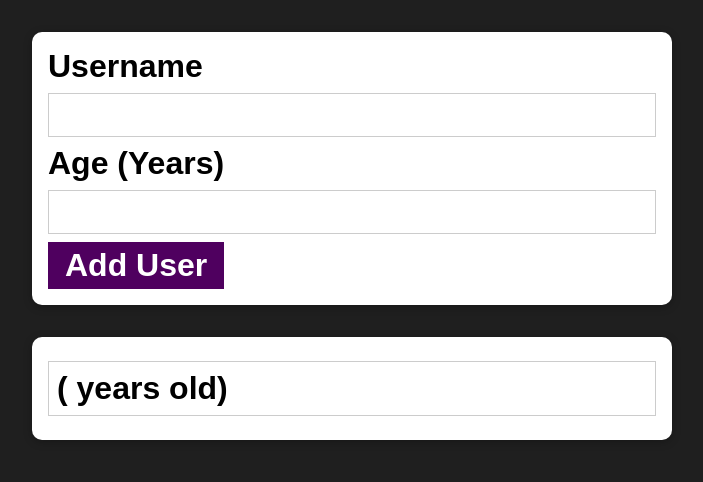
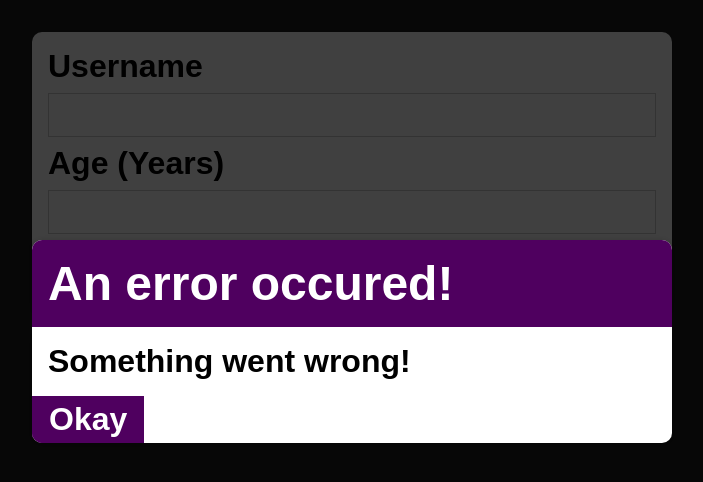
Before and after one commit to dcarvallho/user-registration, a React (Create React App) app: page / in a window 1280 px wide. Shown: the top 482 px of the page, without its empty margins (288-991 px from the left). Built offline with nearby package versions, Linux system fonts and the light colour scheme.

Commit message:
feature/errorModal: modal of error showed on screen with some styles

```diff
--- a/src/components/generic/ErrorModal.js
+++ b/src/components/generic/ErrorModal.js
@@ -1,21 +1,25 @@
 import React from 'react';
-
+import Button from './Button';
 import Card from './Card';
 
-const ErrorModal = () => {
+import styles from './ErrorModal.module.css'
+
+const ErrorModal = (props) => {
     return (
         <div>
-            <Card>
-                <header>
-                    <h2></h2>
-                </header>
-                <div>
-                    <p></p>
-                </div>
-                <footer>
-
-                </footer>
-            </Card>
+            <div className={styles.backdrop}>
+                <Card className={styles.modal}>
+                    <header className={styles.header}>
+                        <h2>{props.title}</h2>
+                    </header>
+                    <div className={styles.content}>
+                        <p>{props.message}</p>
+                    </div>
+                    <footer className={styles.action}>
+                        <Button>Okay</Button>
+                    </footer>
+                </Card>
+            </div>
         </div>
     )
 };
--- a/src/components/generic/ErrorModal.module.css
+++ b/src/components/generic/ErrorModal.module.css
@@ -0,0 +1,45 @@
+.backdrop {
+    position: fixed;
+    top: 0;
+    left: 0;
+    width: 100%;
+    height: 100vh;
+    z-index: 10;
+    background: rgba(0,0,0,0.75);
+}
+
+.modal {
+    position: fixed;
+    top: 30vh;
+    left: 10%;
+    width: 80%;
+    z-index: 100;
+    overflow: hidden;
+}
+
+.header {
+    background: #4f005f;
+    padding: 1rem;
+}
+
+.header h2 {
+    margin: 0;
+    color: white;
+}
+
+.content {
+    padding: 1rem;
+}
+
+.actions {
+    padding: 1rem;
+    display: flex;
+    justify-content: flex-end;
+}
+
+@media (min-width: 768px) {
+    .modal {
+        left: calc(50% - 20rem);
+        width: 40rem;
+    }
+}
--- a/src/components/users/AddUser.js
+++ b/src/components/users/AddUser.js
@@ -3,6 +3,7 @@ import Card from '../generic/Card';
 import Button from '../generic/Button';
 
 import styles from './AddUser.module.css';
+import ErrorModal from '../generic/ErrorModal';
 
 const AddUser = (props) => {
     const [enteredUsername, setEnteredUsername] = useState('');
@@ -31,6 +32,7 @@ const AddUser = (props) => {
 
     return(
         <div>
+            <ErrorModal title="An error occured!" message="Something went wrong!"/>
             <Card className={styles.input}>
                 <form onSubmit={addUserHandler}>
                     <label htmlFor="username">Username</label>
```
